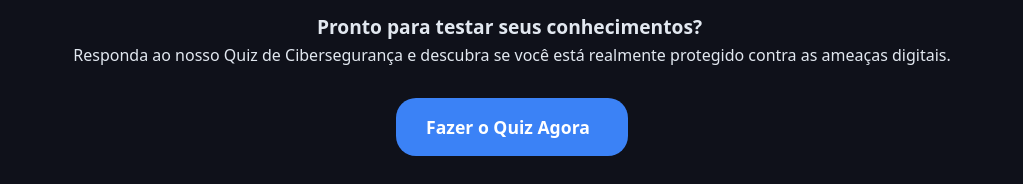
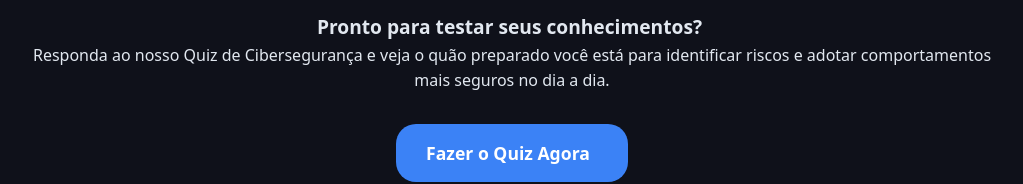
Before and after one commit to lucaswanzeler8/pie-ciberseguranca, a website built with Vite: page index.html in a window 1280 px wide. Shown: the part 4629-4813 px from the top of the page, without its empty margins (128-1151 px from the left). Built offline with nearby package versions, Linux system fonts and the light colour scheme; some icons are missing.

Commit message:
Update index.html

```diff
--- a/index.html
+++ b/index.html
@@ -314,7 +314,7 @@
         <div class="container">
             <span class="tag tag-blue">AVALIAÇÃO</span>
             <h2>Pronto para testar seus conhecimentos?</h2>
-            <p>Responda ao nosso Quiz de Cibersegurança e descubra se você está realmente protegido contra as ameaças digitais.</p>
+            <p>Responda ao nosso Quiz de Cibersegurança e veja o quão preparado você está para identificar riscos e adotar comportamentos mais seguros no dia a dia.</p>
 
             <div style="margin-top: 30px;">
                 <a href="https://docs.google.com/forms/d/e/1FAIpQLSchJT69VPyxJyDyXtZ2ova78b6MTCli1rO2o68AWNekwnkmzg/viewform" target="_blank" class="btn" style="font-size: 1.1rem; padding: 15px 30px;">
```
